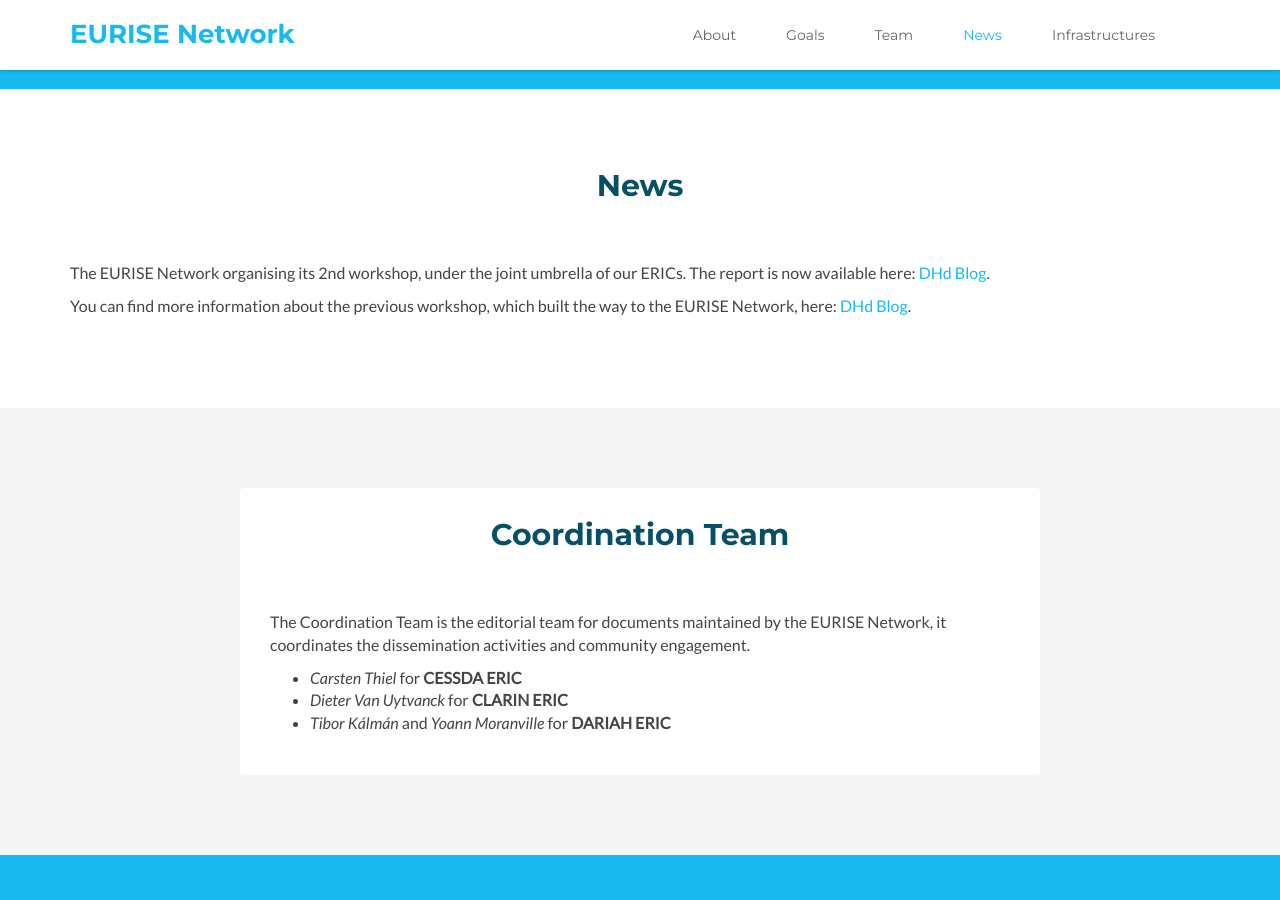
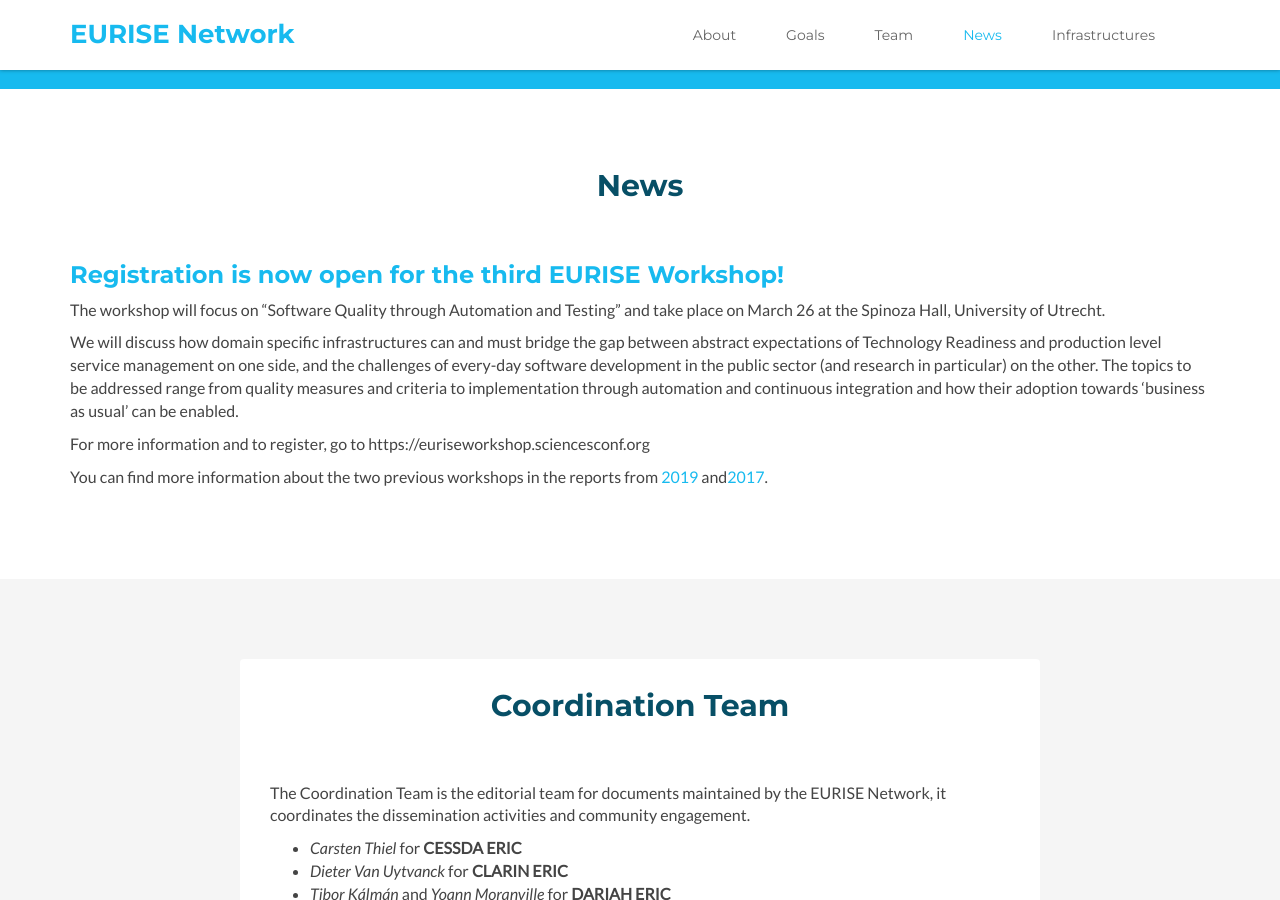
Before and after one commit to eurise-network/eurise-network.github.io, a Jekyll site: the page built from index.html, in a window 1280 px wide and 900 px high, scrolled down 1354 px. Built offline with Jekyll 4.4.1, drawn with Linux system fonts in a browser that asks for light colours.

Commit message:
Announce third workshop

```diff
--- a/_includes/news.html
+++ b/_includes/news.html
@@ -4,13 +4,19 @@
             <div class="license-inner">
                 <h2 class="title text-center">News</h2>
                 <div class="info">
+
+
+                  <h3>Registration is now open for the third EURISE Workshop!</h3>
                     <p>
-                        The EURISE Network organising its 2nd workshop, under the joint umbrella of our ERICs.
-                        The report is now available here: <a href="https://dhd-blog.org/?p=11310">DHd Blog</a>.
+                      The workshop will focus on “Software Quality through Automation and Testing” and take place on March 26 at the Spinoza Hall, University of Utrecht.
                     </p>
                     <p>
-                        You can find more information about the previous workshop, which built the way to the
-                        EURISE Network, here: <a href="https://dhd-blog.org/?p=8685">DHd Blog</a>.
+                      We will discuss how domain specific infrastructures can and must bridge the gap between abstract expectations of Technology Readiness and production level service management on one side, and the challenges of every-day software development in the public sector (and research in particular) on the other. The topics to be addressed range from quality measures and criteria to implementation through automation and continuous integration and how their adoption towards ‘business as usual’ can be enabled.
+                    </p>
+                    <p>
+                      For more information and to register, go to https://euriseworkshop.sciencesconf.org
+                    </p>
+                      You can find more information about the two previous workshops in the reports from <a href="https://dhd-blog.org/?p=11310">2019</a> and<a href="https://dhd-blog.org/?p=8685">2017</a>.
                     </p>
                 </div><!--//info-->
             </div><!--//features-inner-->
```
